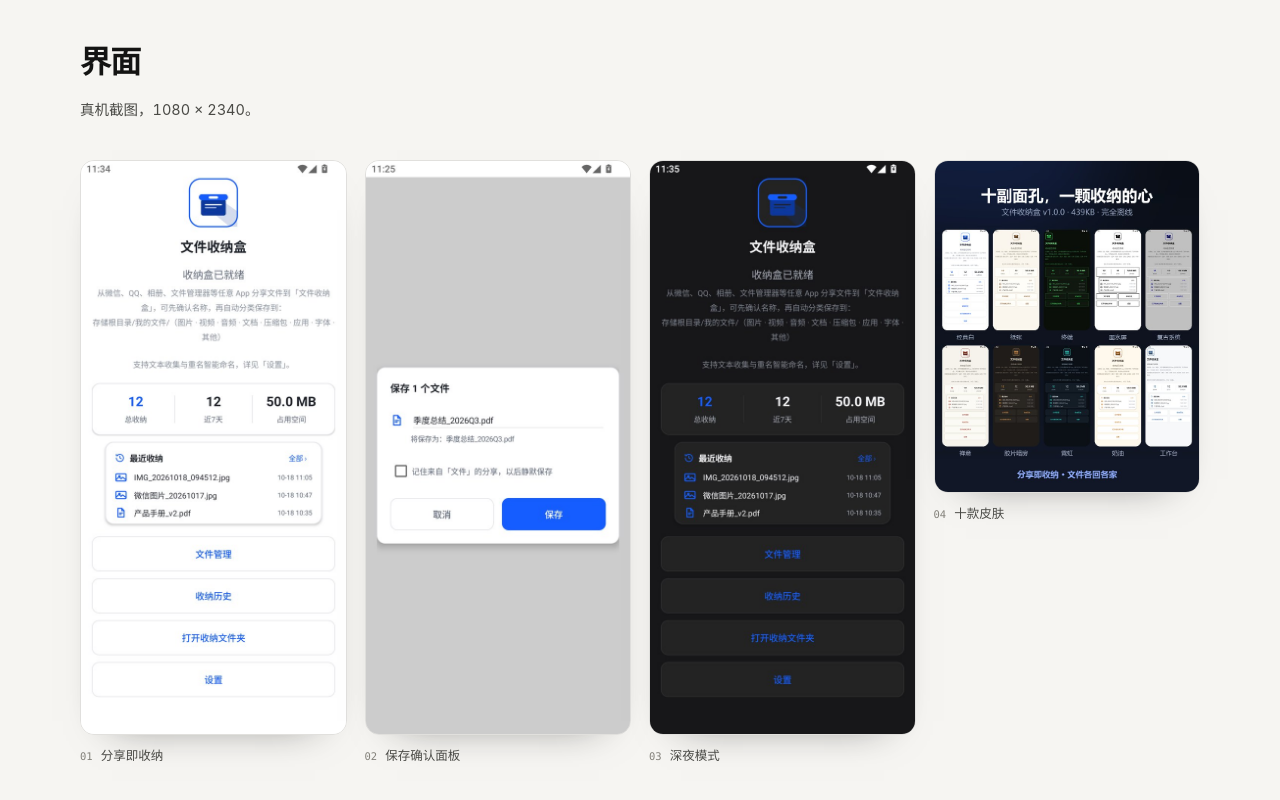
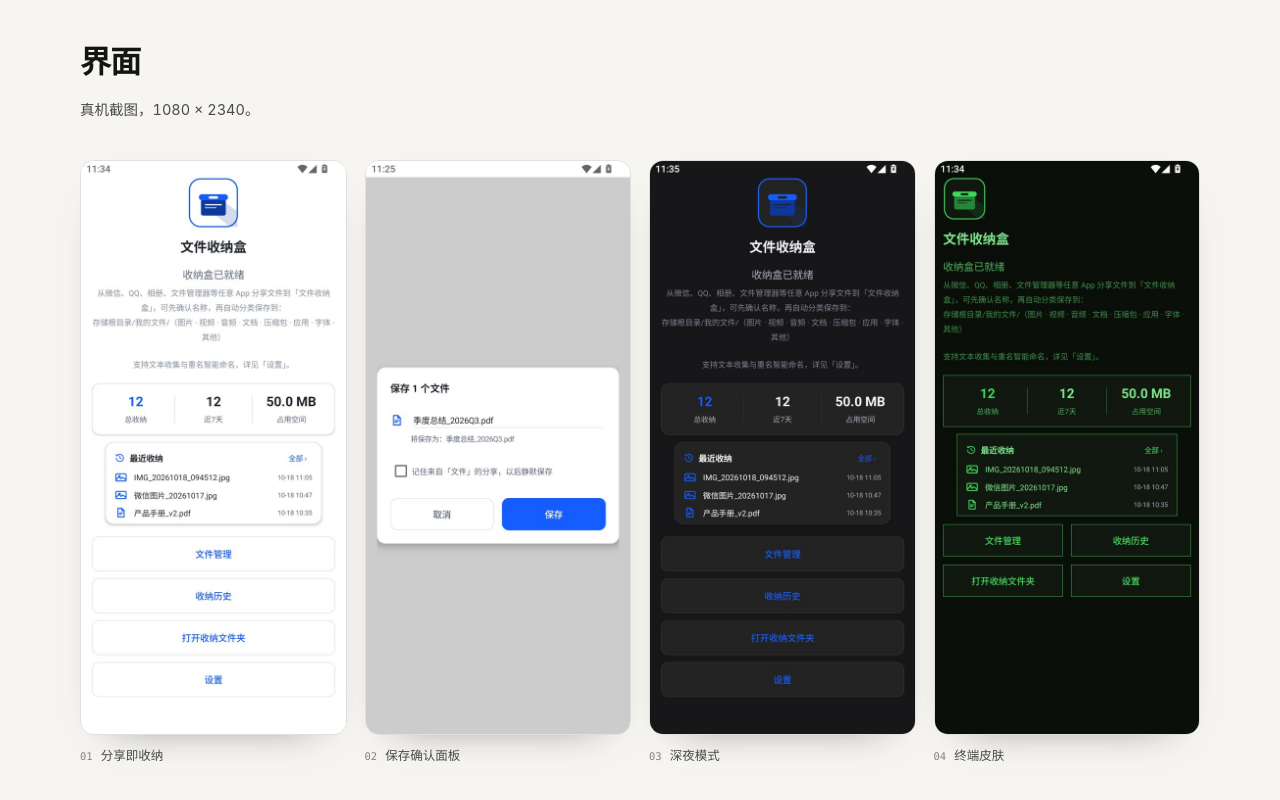
Before and after one commit to YanXi20110914/filebox, a plain HTML site: page docs/index.html in a window 1280 px wide. Shown: the part 2155-2955 px from the top of the page. Drawn offline with Linux system fonts and the light colour scheme.

Commit message:
Add files via upload

```diff
--- a/docs/index.html
+++ b/docs/index.html
@@ -204,7 +204,7 @@
       <figure><img src="img/home.jpg" alt="分享即收纳"><figcaption><i>01</i>分享即收纳</figcaption></figure>
       <figure><img src="img/sheet.jpg" alt="保存确认面板"><figcaption><i>02</i>保存确认面板</figcaption></figure>
       <figure><img src="img/dark.jpg" alt="深夜模式"><figcaption><i>03</i>深夜模式</figcaption></figure>
-      <figure><img src="img/skins.jpg" alt="十款皮肤"><figcaption><i>04</i>十款皮肤</figcaption></figure>
+      <figure><img src="img/terminal.jpg" alt="终端皮肤"><figcaption><i>04</i>终端皮肤</figcaption></figure>
     </div>
   </div>
 </section>
```
